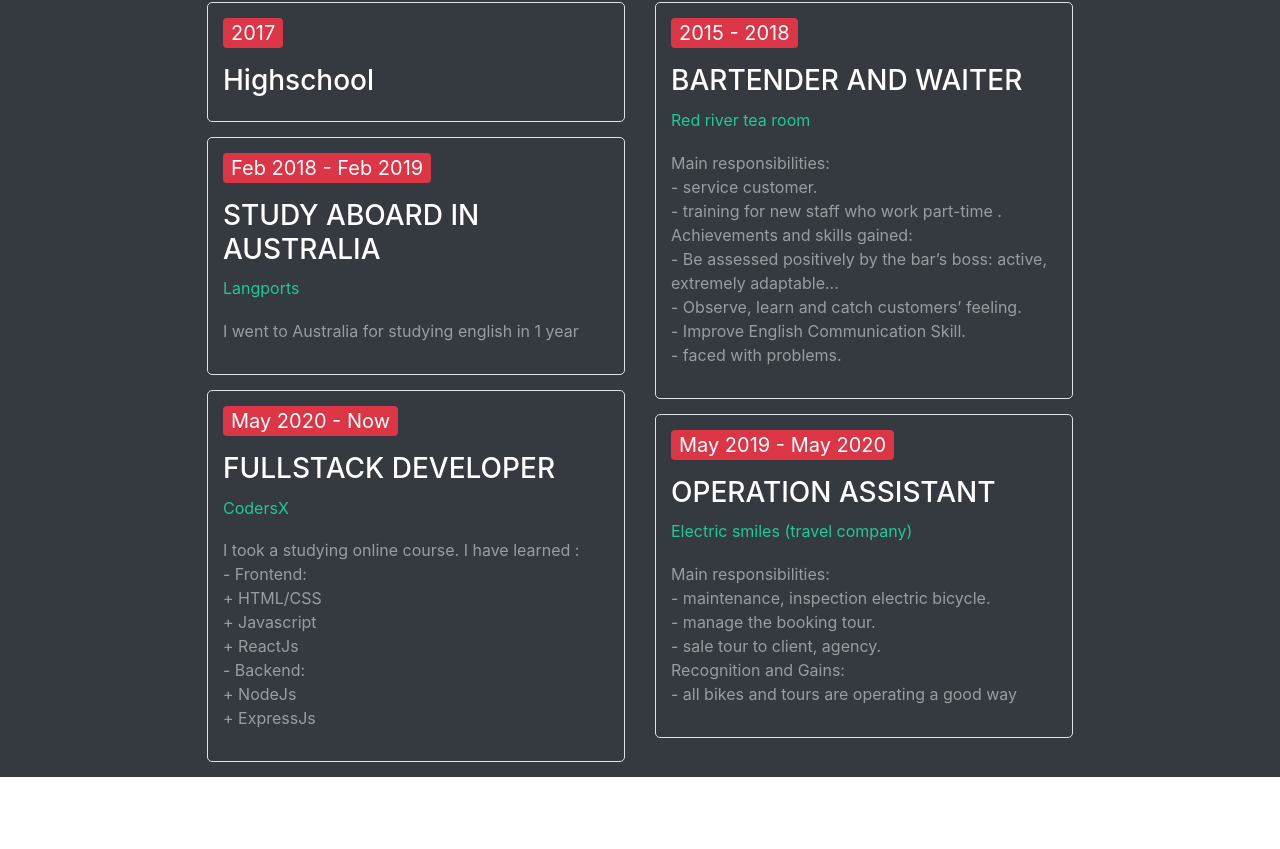
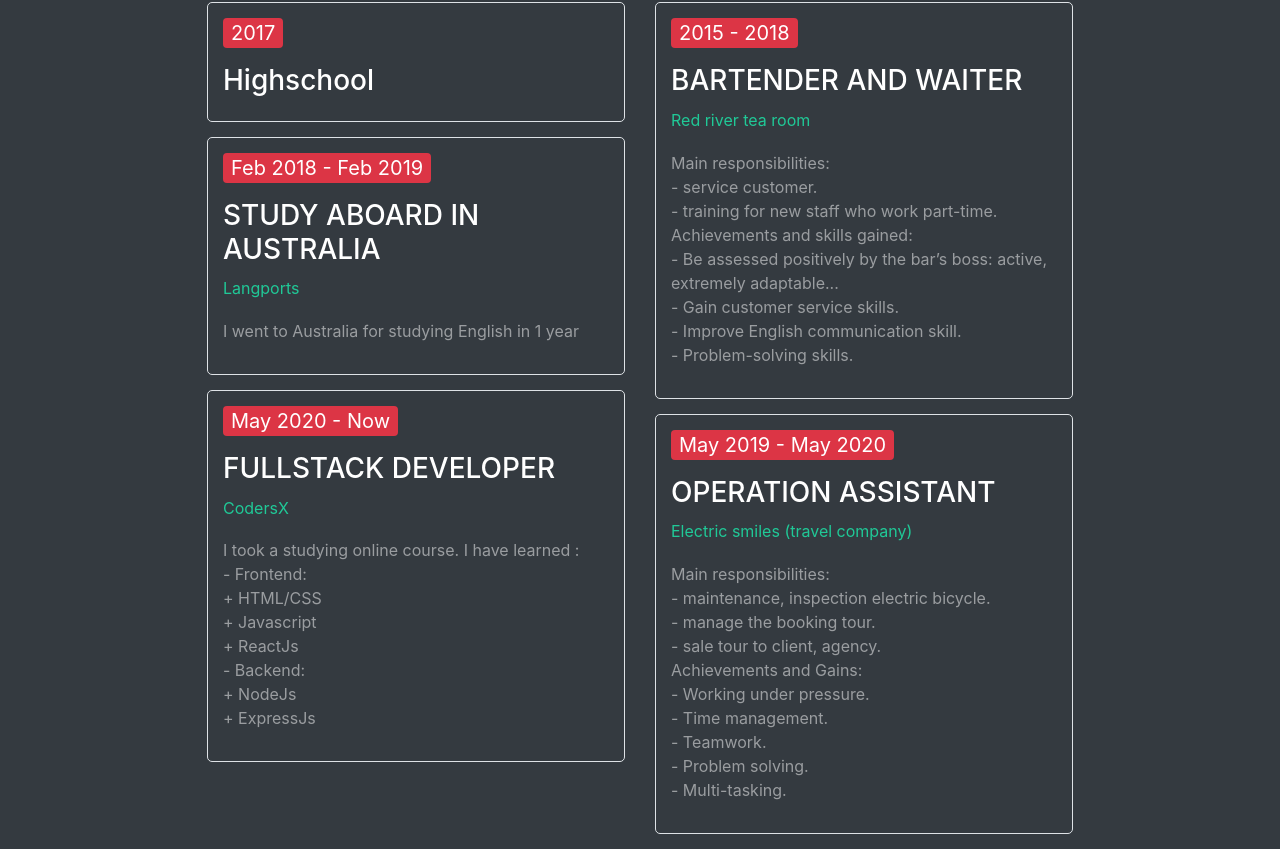
Before and after one commit to pxmrtai/my-portfolio, a React (Create React App) app: page /resume in a window 1280 px wide. Shown: the part 940-1789 px from the top of the page. Before the commit the page ends 1717 px from the top, so only its background shows below. Built offline with nearby package versions, Linux system fonts and the light colour scheme.

Commit message:
check gramma

```diff
--- a/src/components/About/About.js
+++ b/src/components/About/About.js
@@ -49,8 +49,7 @@
                 {(props) => (
                   <div style={props}>
                     <p className="text">
-                      I help you build brand for your business at an affordable
-                      price. I am just new for this industry and I hope that I can be an Internship. I love spending time for coding because when I can find out solution of the problem, it was so greate
+                       I am just new for this industry and I hope that I can be an Internship. I want to have a working environment that I can learn and practice my coding skills. I love spending time for coding because when I can find out solution of the problem, it was so great.
                     </p>
 
                     <p className="text">
--- a/src/components/Contact/Contact.css
+++ b/src/components/Contact/Contact.css
@@ -157,7 +157,6 @@
   width: 50px;
 }
 .contact_details:last-child .logo{
-  width: 100px;
 }
 .contact_details .logo .MuiSvgIcon-root{
   font-size: 2.3rem !important;
--- a/src/components/WhatIdo/WhatIdo.js
+++ b/src/components/WhatIdo/WhatIdo.js
@@ -34,7 +34,7 @@
             <h3 className="major">STUDY ABOARD IN AUSTRALIA</h3>
             <p className="school">Langports</p>
             <p className="text">
-              I went to Australia for studying english in 1 year
+              I went to Australia for studying English in 1 year
             </p>
           </div>
           <div className="resume__card">
@@ -70,18 +70,18 @@
               <br />
               - service customer.
               <br />
-              - training for new staff who work part-time .
+              - training for new staff who work part-time.
               <br />
               Achievements and skills gained:
               <br />
               - Be assessed positively by the bar’s boss: active, extremely
               adaptable...
               <br />
-              - Observe, learn and catch customers’ feeling.
+              - Gain customer service skills.
               <br />
-              - Improve English Communication Skill.
+              - Improve English communication skill.
               <br />
-              - faced with problems.
+              - Problem-solving skills.
               <br />
             </p>
           </div>
@@ -98,8 +98,20 @@
               <br />
               - sale tour to client, agency.
               <br />
-              Recognition and Gains:
-              <br />- all bikes and tours are operating a good way
+              Achievements and Gains:
+              <br />
+              - Working under pressure.
+              <br />
+
+              - Time management.
+              <br />
+
+              - Teamwork.
+              <br />
+
+              - Problem solving.
+              <br />
+              - Multi-tasking.
             </p>
           </div>
         </div>
```
Also changed, not shown: 1 other file (tests, documents, lock files or other folders).
